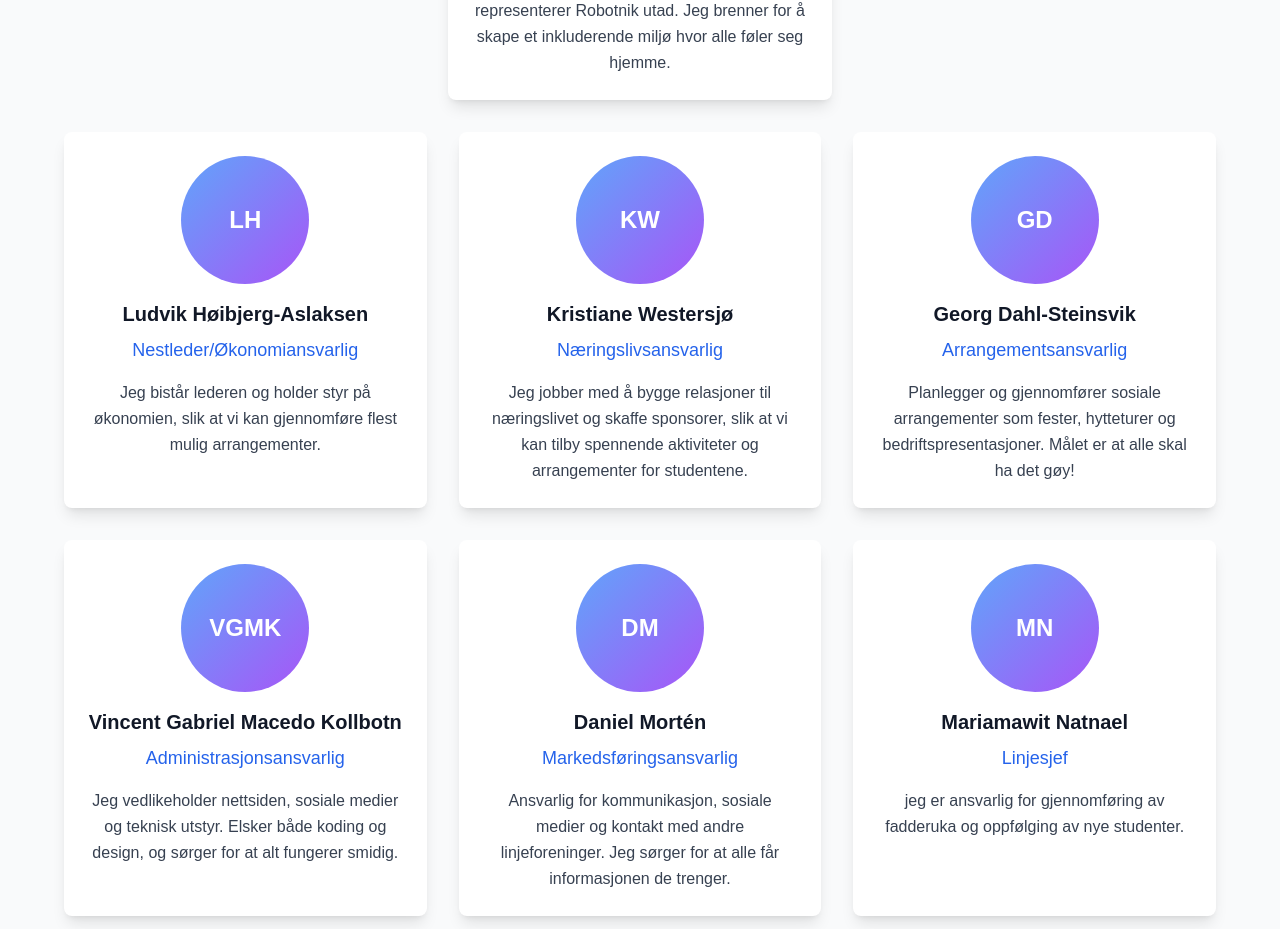
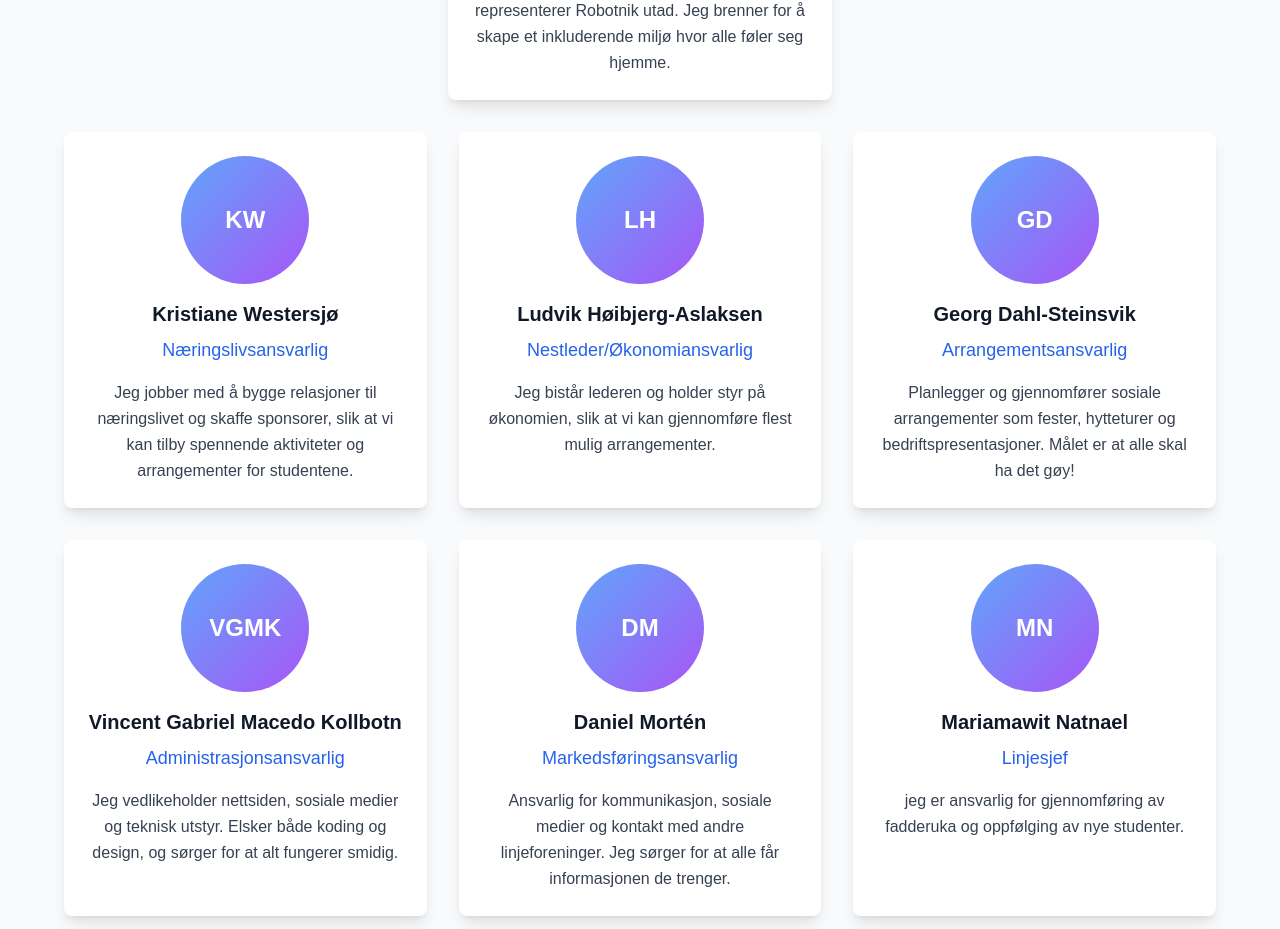
Before and after one commit to joasmund/robotnik-side, a Next.js app in the folder robotnik-page/: page /styret in a window 1280 px wide. Shown: the part 1770-2699 px from the top of the page. Built offline with nearby package versions, Linux system fonts and the light colour scheme.

Commit message:
fix: readability on header
improved readability for header elements

```diff
--- a/robotnik-page/app/prosjektside/page.tsx
+++ b/robotnik-page/app/prosjektside/page.tsx
@@ -35,7 +35,7 @@
 
 
     return (
-        <div className="min-h-screen bg-gray-900 text-gray-100">
+        <div className="min-h-screen bg-gray-900 text-gray-200">
             <header className={`fixed w-full z-50 transition-transform duration-300 ${
             showHeader ? 'translate-y-0' : '-translate-y-full'
             }`}>
--- a/robotnik-page/app/styret/page.tsx
+++ b/robotnik-page/app/styret/page.tsx
@@ -105,7 +105,7 @@
   }, [lastScrollY]);
 
   return (
-    <div className="min-h-screen bg-white text-gray-900">
+    <div className="min-h-screen bg-white text-gray-200">
       <header className={`fixed w-full z-50 transition-transform duration-300 ${
         showHeader ? 'translate-y-0' : '-translate-y-full'
       }`}>
@@ -184,15 +184,16 @@
 
             {/* Second row - 3 members */}
             <div className="grid grid-cols-1 md:grid-cols-3 gap-8 max-w-6xl mx-auto mb-8">
+
+              <BoardMember
+                name="Kristiane Westersjø"
+                position="Næringslivsansvarlig"
+                description="Jeg jobber med å bygge relasjoner til næringslivet og skaffe sponsorer, slik at vi kan tilby spennende aktiviteter og arrangementer for studentene."
+              />
               <BoardMember
                 name="Ludvik Høibjerg-Aslaksen"
                 position="Nestleder/Økonomiansvarlig"
                 description="Jeg bistår lederen og holder styr på økonomien, slik at vi kan gjennomføre flest mulig arrangementer."
-              />
-              <BoardMember
-                name="Kristiane Westersjø"
-                position="Næringslivsansvarlig"
-                description="Jeg jobber med å bygge relasjoner til næringslivet og skaffe sponsorer, slik at vi kan tilby spennende aktiviteter og arrangementer for studentene."
               />
               <BoardMember
                 name="Georg Dahl-Steinsvik"
--- a/robotnik-page/app/utstyr/page.tsx
+++ b/robotnik-page/app/utstyr/page.tsx
@@ -74,7 +74,7 @@
   }, [lastScrollY]);
 
   return (
-    <div className="min-h-screen bg-white text-gray-900">
+    <div className="min-h-screen bg-white text-gray-200">
       <header className={`fixed w-full z-50 transition-transform duration-300 ${
         showHeader ? 'translate-y-0' : '-translate-y-full'
       }`}>
```
